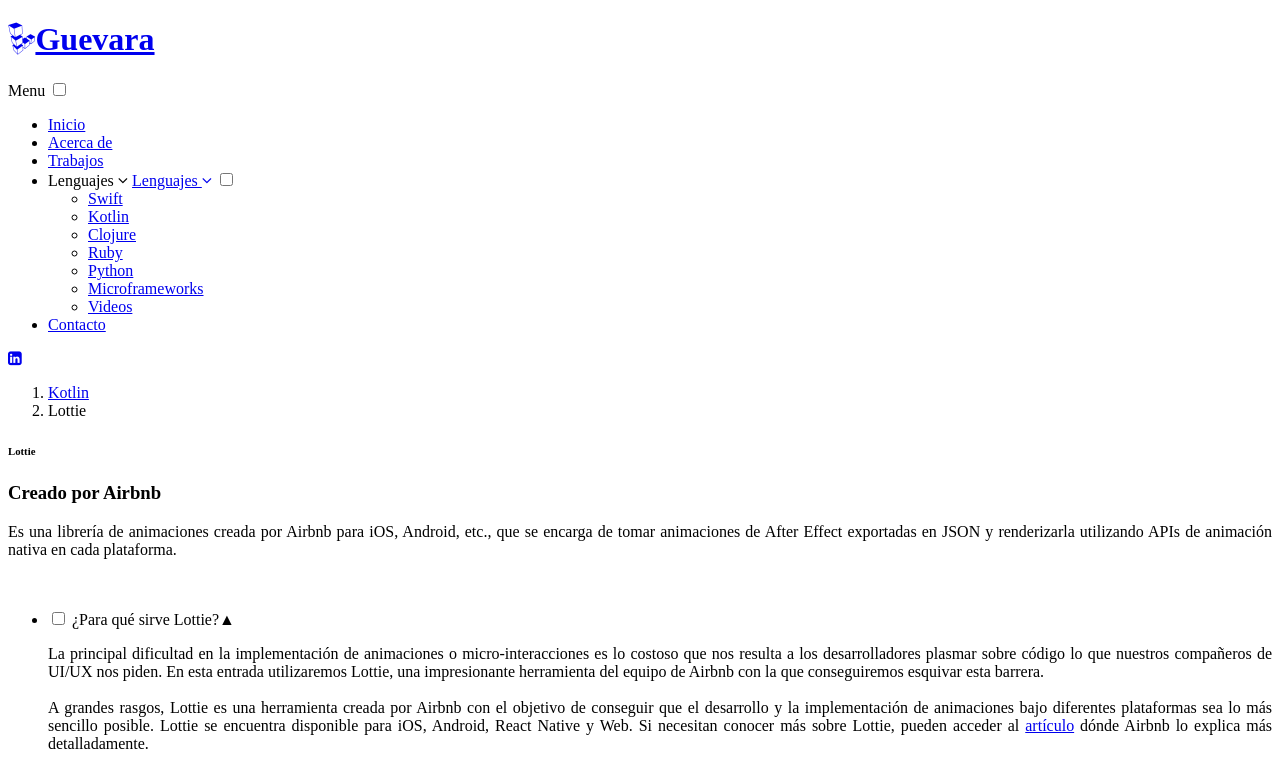
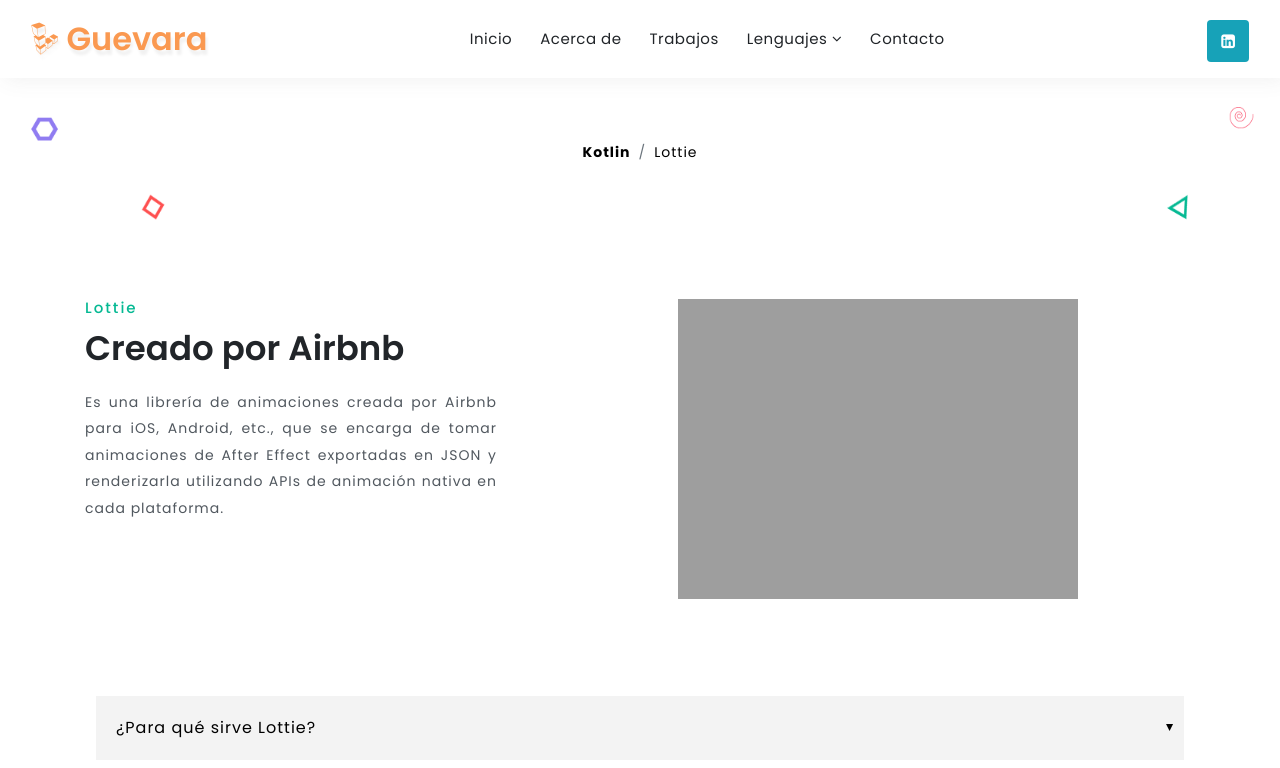
Before and after one commit to valenteguevara/Inicio, a plain HTML site: page Kotlin/Lottie/index.html in a window 1280 px wide. Shown: the top 768 px of the page. Drawn offline with Linux system fonts and the light colour scheme; files that its build step writes are made by us from their sources; the site is published under a folder, as on GitHub Pages, so addresses that start at the root find nothing; files whose address does not match are found by name.

Commit message:
Mejoras en kotlin lottie

```diff
--- a/Kotlin/Lottie/index.html
+++ b/Kotlin/Lottie/index.html
@@ -16,27 +16,27 @@
 		}
 	</script>
 	<!-- //Meta tag Keywords -->
-<link rel="apple-touch-icon" sizes="57x57" href="/images/favicon/apple-icon-57x57.png">
-<link rel="apple-touch-icon" sizes="60x60" href="/images/favicon/apple-icon-60x60.png">
-<link rel="apple-touch-icon" sizes="72x72" href="/images/favicon/apple-icon-72x72.png">
-<link rel="apple-touch-icon" sizes="76x76" href="/images/favicon/apple-icon-76x76.png">
-<link rel="apple-touch-icon" sizes="114x114" href="/images/favicon/apple-icon-114x114.png">
-<link rel="apple-touch-icon" sizes="120x120" href="/images/favicon/apple-icon-120x120.png">
-<link rel="apple-touch-icon" sizes="144x144" href="/images/favicon/apple-icon-144x144.png">
-<link rel="apple-touch-icon" sizes="152x152" href="/images/favicon/apple-icon-152x152.png">
-<link rel="apple-touch-icon" sizes="180x180" href="/images/favicon/apple-icon-180x180.png">
-<link rel="icon" type="image/png" sizes="192x192"  href="/images/favicon/android-icon-192x192.png">
-<link rel="icon" type="image/png" sizes="32x32" href="/images/favicon/favicon-32x32.png">
-<link rel="icon" type="image/png" sizes="96x96" href="/images/favicon/favicon-96x96.png">
-<link rel="icon" type="image/png" sizes="16x16" href="/images/favicon/favicon-16x16.png">
-<link rel="manifest" href="/images/favicon/manifest.json">
+<link rel="apple-touch-icon" sizes="57x57" href="../../images/favicon/apple-icon-57x57.png">
+<link rel="apple-touch-icon" sizes="60x60" href="../../images/favicon/apple-icon-60x60.png">
+<link rel="apple-touch-icon" sizes="72x72" href="../../images/favicon/apple-icon-72x72.png">
+<link rel="apple-touch-icon" sizes="76x76" href="../../images/favicon/apple-icon-76x76.png">
+<link rel="apple-touch-icon" sizes="114x114" href="../../images/favicon/apple-icon-114x114.png">
+<link rel="apple-touch-icon" sizes="120x120" href="../../images/favicon/apple-icon-120x120.png">
+<link rel="apple-touch-icon" sizes="144x144" href="../../images/favicon/apple-icon-144x144.png">
+<link rel="apple-touch-icon" sizes="152x152" href="../../images/favicon/apple-icon-152x152.png">
+<link rel="apple-touch-icon" sizes="180x180" href="../../images/favicon/apple-icon-180x180.png">
+<link rel="icon" type="image/png" sizes="192x192"  href="../../images/favicon/android-icon-192x192.png">
+<link rel="icon" type="image/png" sizes="32x32" href="../../images/favicon/favicon-32x32.png">
+<link rel="icon" type="image/png" sizes="96x96" href="../../images/favicon/favicon-96x96.png">
+<link rel="icon" type="image/png" sizes="16x16" href="../../images/favicon/favicon-16x16.png">
+<link rel="manifest" href="../../images/favicon/manifest.json">
 <meta name="msapplication-TileColor" content="#ffffff">
-<meta name="msapplication-TileImage" content="/images/favicon/ms-icon-144x144.png">
+<meta name="msapplication-TileImage" content="../../images/favicon/ms-icon-144x144.png">
 <meta name="theme-color" content="#ffffff">
 	<!-- Custom-Files -->
-	<link rel="stylesheet" href="/css/bootstrap.css">
+	<link rel="stylesheet" href="../../css/bootstrap.css">
 	<!-- Bootstrap-Core-CSS -->
-	<link rel="stylesheet" href="/css/style.css" type="text/css" media="all" />
+	<link rel="stylesheet" href="../../css/style.css" type="text/css" media="all" />
 	<!-- Style-CSS -->
 	<link href="../css/font-awesome.min.css" rel="stylesheet">
 	<!-- Font-Awesome-Icons-CSS -->
@@ -55,7 +55,7 @@
 				<div class="header d-lg-flex justify-content-between align-items-center py-3 px-sm-3">
 					<!-- logo -->
 					<div id="logo">
-						<h1><a href="/"><span class="fa fa-linode mr-2"></span>Guevara</a></h1>
+						<h1><a href="../../"><span class="fa fa-linode mr-2"></span>Guevara</a></h1>
 					</div>
 					<!-- //logo -->
 					<!-- nav -->
@@ -64,9 +64,9 @@
 							<label for="drop" class="toggle">Menu</label>
 							<input type="checkbox" id="drop" />
 							<ul class="menu">
-								<li><a href="/">Inicio</a></li>
-								<li><a href="/Acerca-de/">Acerca de</a></li>
-								<li><a href="/Tabajos/">Trabajos</a></li>
+								<li><a href="../../">Inicio</a></li>
+								<li><a href="../../Acerca-de/">Acerca de</a></li>
+								<li><a href="../../Tabajos/">Trabajos</a></li>
 								<li>
 									<!-- First Tier Drop Down -->
 									<label for="drop-2" class="toggle toogle-2">Lenguajes <span class="fa fa-angle-down" aria-hidden="true"></span>
@@ -74,16 +74,16 @@
 									<a href="#">Lenguajes <span class="fa fa-angle-down" aria-hidden="true"></span></a>
 									<input type="checkbox" id="drop-2" />
 									<ul>
-										<li><a href="/Swift/" class="drop-text">Swift</a></li>
-										<li><a href="/Kotlin/" class="active"  class="drop-text">Kotlin</a></li>
-										<li><a href="/Clojure/" class="drop-text">Clojure</a></li>
-										<li><a href="/Ruby/" class="drop-text">Ruby</a></li>
-										<li><a href="/Python/" class="drop-text">Python</a></li>
-										<li><a href="/Microframeworks/" class="drop-text">Microframeworks</a></li>
+										<li><a href="../../Swift/" class="drop-text">Swift</a></li>
+										<li><a href="../../Kotlin/" class="active"  class="drop-text">Kotlin</a></li>
+										<li><a href="../../Clojure/" class="drop-text">Clojure</a></li>
+										<li><a href="../../Ruby/" class="drop-text">Ruby</a></li>
+										<li><a href="../../Python/" class="drop-text">Python</a></li>
+										<li><a href="../../Microframeworks/" class="drop-text">Microframeworks</a></li>
 										<li><a href="https://www.youtube.com/channel/UCXLQ51FzmKnBvR_GCYMI7CA" class="drop-text" target="_blank">Videos</a></li>
 									</ul>
 								</li>
-								<li><a href="/Contactame/">Contacto</a></li>
+								<li><a href="../../Contactame/">Contacto</a></li>
 							</ul>
 						</nav>
 					</div>
@@ -103,7 +103,7 @@
 		<!-- banner -->
 		<div class="banner_w3lspvt-2">
 			<ol class="breadcrumb">
-				<li class="breadcrumb-item"><a href="/Kotlin/" class="font-weight-bold">Kotlin</a></li>
+				<li class="breadcrumb-item"><a href="../../Kotlin/" class="font-weight-bold">Kotlin</a></li>
 				<li class="breadcrumb-item" aria-current="page">Lottie</li>
 			</ol>
 		</div>
@@ -124,7 +124,7 @@
 				</div>
                 	<!-- accordions -->
                 <div class="col-lg-7 welcome-right text-center mt-lg-0 mt-5">
-					<img src="/images/Kotlin/lottie.gif" alt="" class="img-fluid" />
+					<img src="../../images/Kotlin/lottie.gif" alt="" class="img-fluid" />
 				</div>
     	<!-- faq -->
 	<div class="about-inner py-5">
@@ -167,13 +167,13 @@
                            1.- Crear un projecto y asignarle un nombre en mi caso lo llamare "LottieDemo-Android"<br/>
                            2.- Instalar Lottie en tu proyecto: Una vez que el proyecto esté completamente cargado, vaya al archivo Gradle de nivel de aplicación y en dependencias, agregue<br/> <br/>
                            <em>implementation 'com.airbnb.android:lottie:2.8.0'</em><br/>
-                            <img src="/images/Kotlin/L1.png"  class="img-fluid" />
+                            <img src="../../images/Kotlin/L1.png"  class="img-fluid" />
                          3.- Añadir el archivo JSON animación a la carpeta con los archivos del proyecto mediante arrastrar y soltar. Elija las siguientes opciones:
                         4. Sincronice los archivos Gradle del proyecto.
                             5. Cree una carpeta " activos " en app > src > main y pegue las animaciones descargadas en ella.
 
                         </p>
-                         <img src="/images/Swift/L1.png"  class="img-fluid" />
+                         <img src="../../images/Swift/L1.png"  class="img-fluid" />
 
                     </div>
                 </li>
@@ -183,7 +183,7 @@
 						 class="accordion-item-hd-cta">&#9650;</span></label>
 					<div class="accordion-item-bd">
                         <p>Repositorio en <a href="#" target="_blank">BitBucket</a>  con la aplicación que creé en este tutorial.</p>
-                        <!-- <img src="/images/Swift/L4.png"  class="img-fluid" /> -->
+                        <!-- <img src="../../images/Swift/L4.png"  class="img-fluid" /> -->
 
                     </div>
                 </li>
```
